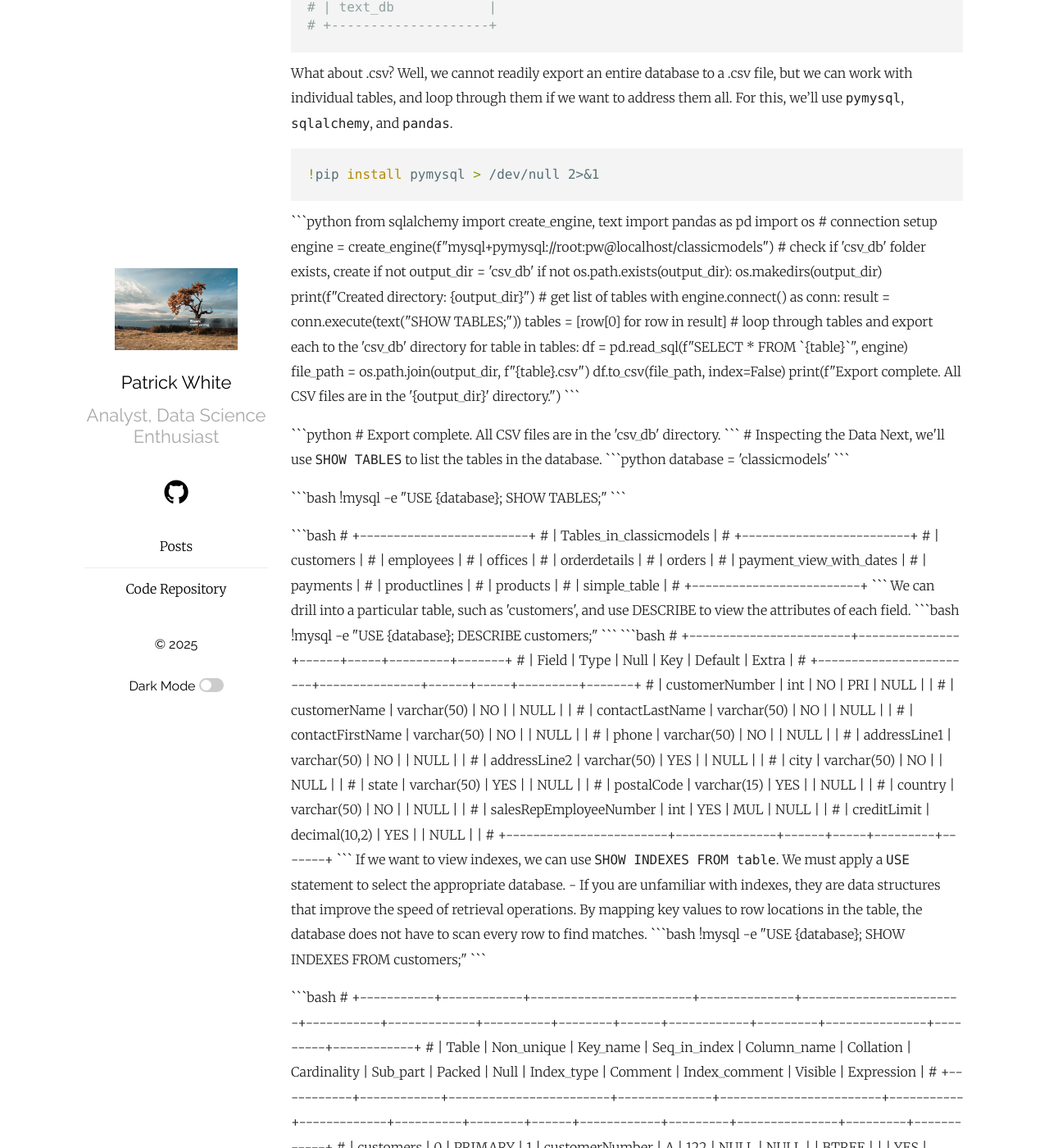
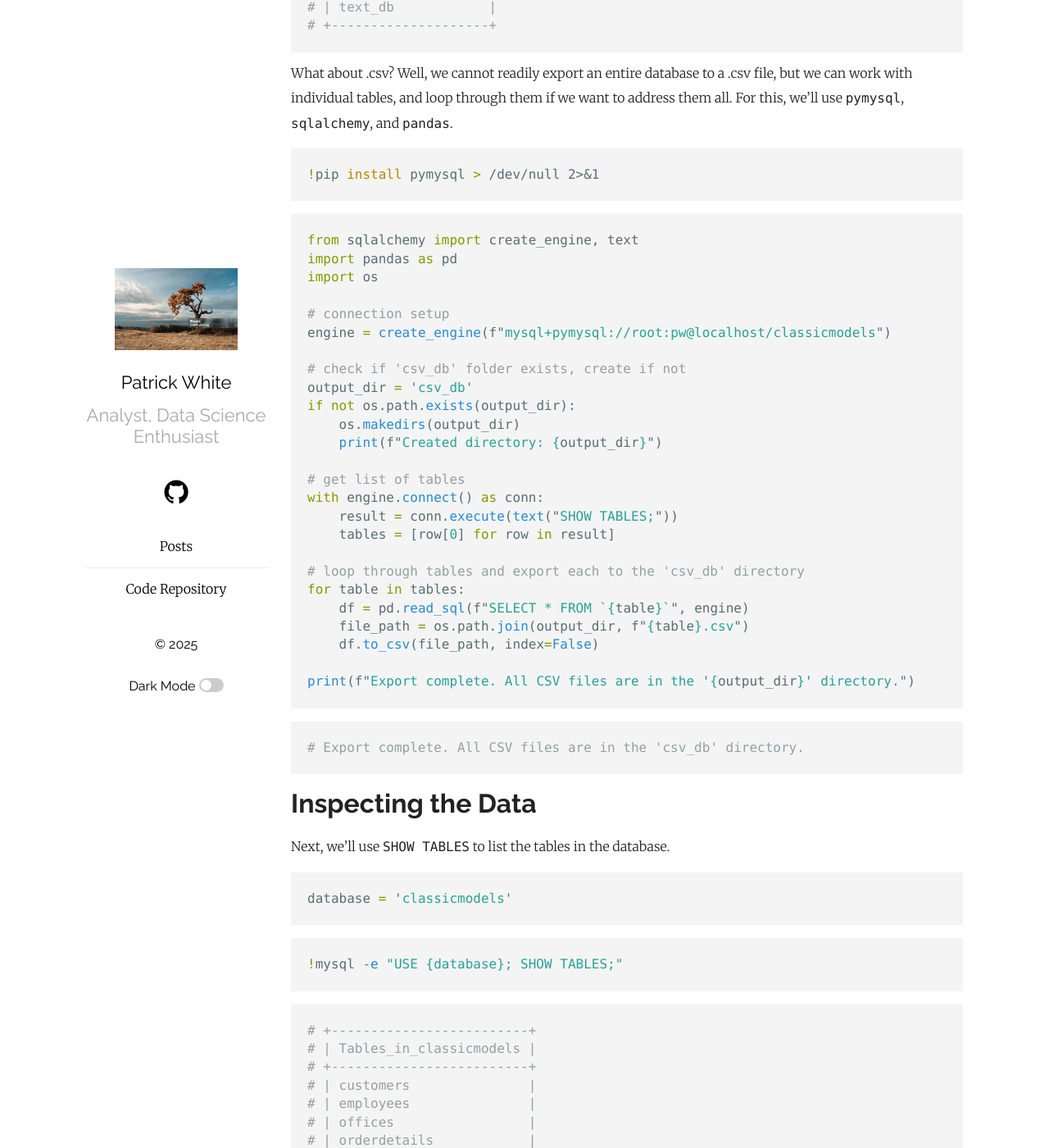
Before and after one commit to pw398/pw398.github.io, a Jekyll site: the page built from _posts/2025-05-10-sql-test.md, in a window 1280 px wide and 1400 px high, scrolled down 5398 px. Shown: the whole window at 82% size. Built offline with Jekyll 4.4.1, drawn with Linux system fonts in a browser that asks for light colours; some of the changed text lies outside the part shown.

````diff
--- a/_posts/2025-05-10-sql-test.md
+++ b/_posts/2025-05-10-sql-test.md
@@ -220,7 +220,7 @@ What about .csv? Well, we cannot readily export an entire database to a .csv fil
 !pip install pymysql > /dev/null 2>&1
 ```
 
-<p>
+<p></p>
 
 ```python
 from sqlalchemy import create_engine, text
````
Also changed, not shown: other parts of _posts/2025-05-10-sql-test.md (+6 -2 lines).
